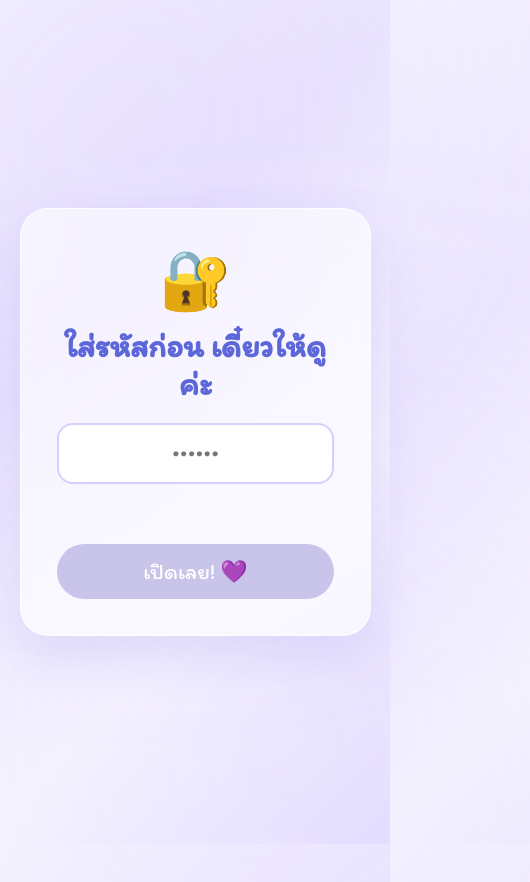
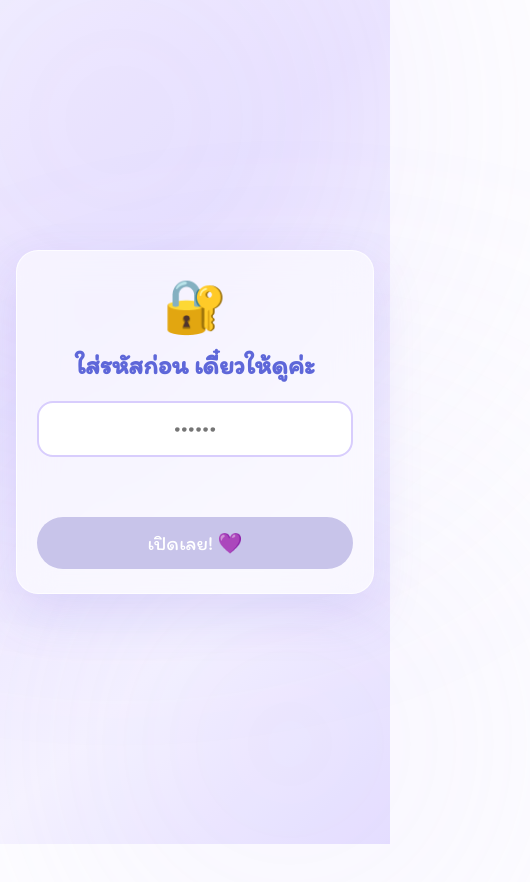
Before and after one commit to 31XECD/anv1yearkwanandmuay, a plain HTML site: page lock.html in a window 390 px wide. Shown: the whole page, 530 px wide, since content can reach past the window. After the commit the page ends 844 px from the top, so only its background shows below. Drawn offline with Linux system fonts and the light colour scheme.

Commit message:
Update lock.html

```diff
--- a/lock.html
+++ b/lock.html
@@ -12,35 +12,84 @@
 
 <style>
 *{margin:0;padding:0;box-sizing:border-box}
+html,
 body{
+width:100%;
+height:100%;
+}
+
+body{
+
+margin:0;
+
 font-family:"Itim",cursive;
-height:100vh;
+
 display:flex;
 justify-content:center;
 align-items:center;
+
+padding:20px;
+
 overflow:hidden;
-background:linear-gradient(135deg,#F7F5FF,#EEE9FF,#F8F6FF,#E7E1FF);
+
+background:linear-gradient(
+135deg,
+#F7F5FF,
+#EEE9FF,
+#F8F6FF,
+#E7E1FF
+);
+
 position:relative;
 
 opacity:1;
 transition:opacity .4s ease;
 
 }
-.blur,.blur2{position:absolute;border-radius:50%;filter:blur(180px);opacity:.22}
+.blur,
+.blur2{
+
+position:fixed;
+
+border-radius:50%;
+
+filter:blur(180px);
+
+opacity:.22;
+
+pointer-events:none;
+
+z-index:0;
+
+}
 .blur{width:520px;height:520px;left:-140px;top:-140px;background:#A78BFA}
 .blur2{width:480px;height:480px;right:-140px;bottom:-140px;background:#C4B5FD}
 .card{
+
 position:relative;
+
 z-index:5;
-width:min(90vw,420px);
+
+width:100%;
+
+max-width:420px;
+
+padding:36px;
+
 background:rgba(255,255,255,.6);
+
 backdrop-filter:blur(18px);
+
 border:1px solid rgba(255,255,255,.75);
+
 border-radius:28px;
-padding:36px;
+
 text-align:center;
+
 box-shadow:0 20px 50px rgba(110,90,220,.15);
+
 animation:fade .8s ease;
+
 }
 @keyframes fade{
 from{opacity:0;transform:translateY(20px) scale(.96)}
@@ -98,6 +147,57 @@ transform:translateY(-2px);
 margin-top:10px;
 font-size:16px;
 color:#7b7698;
+}
+    @media (max-width:768px){
+
+body{
+
+padding:16px;
+
+}
+
+.card{
+
+padding:24px 20px;
+
+border-radius:22px;
+
+}
+
+.icon{
+
+font-size:52px;
+
+}
+
+h2{
+
+font-size:26px;
+
+}
+
+input{
+
+font-size:20px;
+
+padding:14px;
+
+}
+
+button{
+
+font-size:20px;
+
+padding:14px;
+
+}
+
+.tip{
+
+font-size:15px;
+
+}
+
 }
 </style>
 </head>
```
